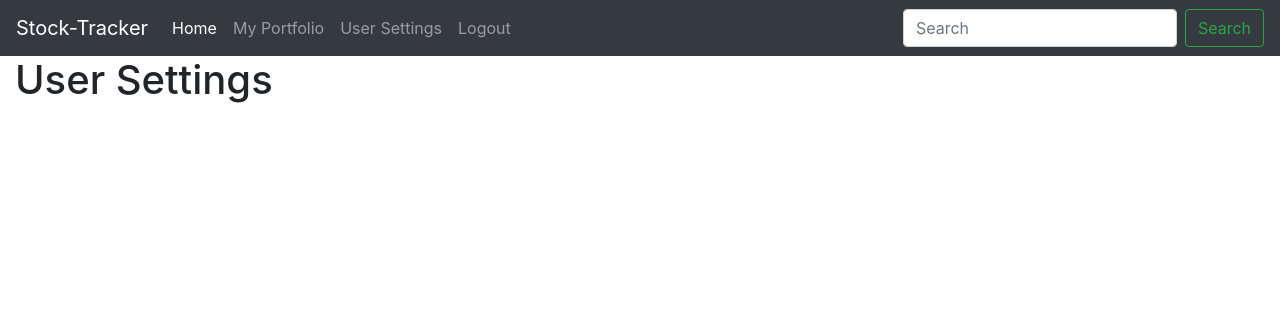
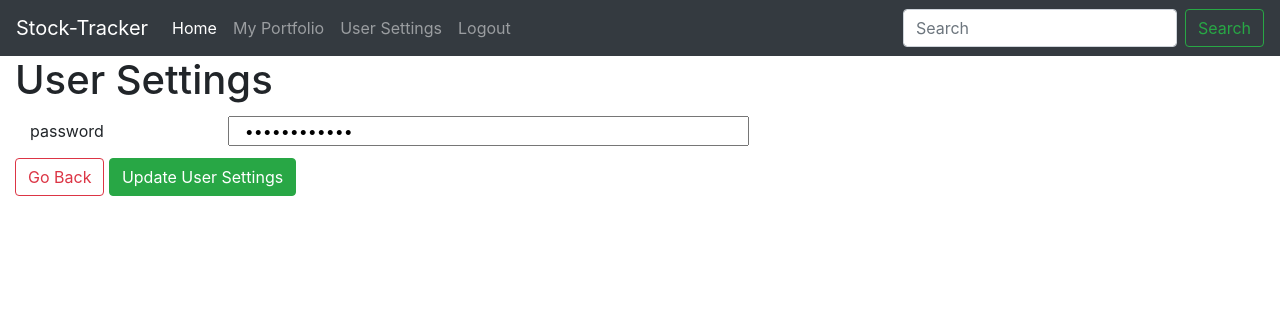
Before and after one commit to clay099/stock-tracker, a Flask app: page /user/settings in a window 1280 px wide. Shown: the top 316 px of the page. Run offline with Flask 2, Linux system fonts and the light colour scheme; the visitor is signed in with stand-in values (Sample User, id 1); data comes from the database, SQL or seed files in the repository; parts of the project's set-up code (start-up, migrations or seed data) failed here and were passed over; some libraries are stand-ins or nearby versions.

Commit message:
update user settings

```diff
--- a/app.py
+++ b/app.py
@@ -8,7 +8,7 @@ from sqlalchemy.exc import IntegrityError
 from secrets import APP_KEY
 
 from models import db, connect_db, User, Stock, User_Stock, finnhub_client
-from forms import NewUserForm, LoginForm, NewStockForm
+from forms import NewUserForm, LoginForm, NewStockForm, UserSettings, UpdatePassword
 from sqlalchemy.exc import IntegrityError
 
 
@@ -152,4 +152,65 @@ def add_stock():
 @app.route('/user/settings', methods=['GET', 'POST'])
 @login_required
 def user_settings():
-    return render_template('user/settings.html')
+    user = User.query.get(current_user.id)
+    form = UserSettings(obj=user)
+    password_form = UpdatePassword()
+    if form.validate_on_submit():
+        form.populate_obj(user)
+        db.session.commit()
+        flash(f"{user.username} settings have been updated", "success")
+        return redirect(url_for('portfolio'))
+    if password_form.validate_on_submit():
+        user = User.check_password(
+            current_user.username, form.current_password.data)
+
+        if user:
+            updated_user = User.update_password(
+                user, form.new_password.data, form.confirm_new_password.data)
+            if updated_user:
+                flash(f"{user.username} password has been updated", "success")
+                return redirect(url_for('portfolio'))
+
+            flash('New Passwords do not match', 'warning')
+
+    return render_template('user/settings.html', form=form, password_form=password_form)
+
+
+@app.route('/user/password', methods=['POST'])
+@login_required
+def edit_password():
+    password_form = UpdatePassword()
+    if password_form.validate_on_submit():
+        user = User.check_password(
+            current_user.username, password_form.current_password.data)
+
+        if user:
+            updated_user = User.update_password(
+                user, password_form.new_password.data, password_form.confirm_new_password.data)
+            if updated_user:
+                db.session.commit()
+                flash(f"{user.username} password has been updated", "success")
+                return redirect(url_for('portfolio'))
+
+            flash('New Passwords do not match', 'warning')
+        else:
+            flash("Invalid credentials.", 'warning')
+    return redirect(url_for('user_settings'))
+
+    ##############################################################################
+    # Turn off all caching in Flask
+    #   (useful for dev; in production, this kind of stuff is typically
+    #   handled elsewhere)
+    #
+    # https://stackoverflow.com/questions/34066804/disabling-caching-in-flask
+
+
+@app.after_request
+def add_header(req):
+    """Add non-caching headers on every request."""
+
+    req.headers["Cache-Control"] = "no-cache, no-store, must-revalidate"
+    req.headers["Pragma"] = "no-cache"
+    req.headers["Expires"] = "0"
+    req.headers['Cache-Control'] = 'public, max-age=0'
+    return req
--- a/forms.py
+++ b/forms.py
@@ -19,6 +19,23 @@ class NewUserForm(ModelForm):
         model = User
 
 
+class UserSettings(ModelForm):
+    """edit user settings form"""
+
+    class Meta:
+        model = User
+        exclude = ['password']
+
+
+class UpdatePassword(FlaskForm):
+    """update password form"""
+    current_password = PasswordField(
+        'Current Password', validators=[DataRequired()])
+    new_password = PasswordField('New Password', validators=[DataRequired()])
+    confirm_new_password = PasswordField(
+        'Confirm New Password', validators=[DataRequired()])
+
+
 class LoginForm(FlaskForm):
     """Login form."""
 
@@ -34,6 +51,3 @@ class NewStockForm(FlaskForm):
         'Number of Stocks (optional)', validators=[Optional()])
     notification_period = SelectField("Notification Period", choices=[
         ('daily', 'Daily'), ('weekly', 'Weekly'), ('monthly', 'Monthly')])
-
-class UserSettings(FlaskForm):
-    """edit user settings form"""
--- a/templates/user/_add_stock_modal.html
+++ b/templates/user/_add_stock_modal.html
@@ -2,7 +2,7 @@
     <div class="modal-dialog modal-dialog-centered modal-lg" role="document">
         <div class="modal-content">
             <div class="modal-header">
-                <h5 class="modal-title" id="exampleModalLongTitle">Add Stock to Portfolio</h5>
+                <h5 class="modal-title" id="modal-title">Add Stock to Portfolio</h5>
                 <button type="button" class="close" data-dismiss="modal" aria-label="Close">
                     <span aria-hidden="true">&times;</span>
                 </button>
--- /dev/null
+++ b/templates/user/_edit_password_modal.html
@@ -0,0 +1,37 @@
+<div class="modal fade" id="edit-password" tabindex="-1" role="dialog">
+    <div class="modal-dialog modal-dialog-centered modal-lg" role="document">
+        <div class="modal-content">
+            <div class="modal-header">
+                <h5 class="modal-title" id="modal-title">Update Password</h5>
+                <button type="button" class="close" data-dismiss="modal" aria-label="Close">
+                    <span aria-hidden="true">&times;</span>
+                </button>
+            </div>
+            <form method="POST" action="/user/password">
+                <div class="modal-body">
+                    {{ password_form.hidden_tag() }}
+
+                    {% for field in password_form if field.widget.input_type !='hidden' %}
+
+                    <div class="form-group-row justify-content-start">
+                        {{ field.label(class_='col-md-4 col-form-label') }}
+                        {{ field(class_='col-md-6')  }}
+
+                        {% if field.errors %}
+                        {% for err in field.errors %}
+                        <small class="form-text text-danger  col-md-2">
+                            {{ err }}
+                        </small>
+                        {% endfor %}
+                        {% endif %}
+                    </div>
+
+                    {% endfor %}
+                    <div class="modal-footer">
+                        <button type="button" class="btn btn-secondary" data-dismiss="modal">Cancel</button>
+                        <button type="submit" class="btn btn-primary">Update password</button>
+                    </div>
+            </form>
+        </div>
+    </div>
+</div>
--- a/templates/user/_form.html
+++ b/templates/user/_form.html
@@ -1,6 +1,5 @@
 {{ form.hidden_tag() }}
 
-{{ form.stock_symbol.label }}
 {% for field in form if field.widget.input_type !='hidden' %}
 
 <div class="form-group-row justify-content-start">
--- a/templates/user/settings.html
+++ b/templates/user/settings.html
@@ -6,4 +6,20 @@
 
 <h1>User Settings</h1>
 
+<form method="POST">
+    {% include 'auth/_form.html' %}
+
+    <div class="form-group-row justify-content-start">
+        <label class="col-md-2 col-form-label" for="password">password</label>
+        <a href="#" data-toggle="modal" data-target="#edit-password">
+            <input class="col-md-5" id="state" name="password" type="password" value="yourpassword">
+        </a>
+    </div>
+
+    <a class='btn btn-outline-danger mt-2' href="{{ url_for('portfolio') }}">Go Back</a>
+    <button class="btn btn-success mt-2" type="submit">Update User Settings</button>
+</form>
+
+{% include 'user/_edit_password_modal.html' %}
+
 {% endblock %}
```
Also changed, not shown: models.py (+11 -3 lines).
